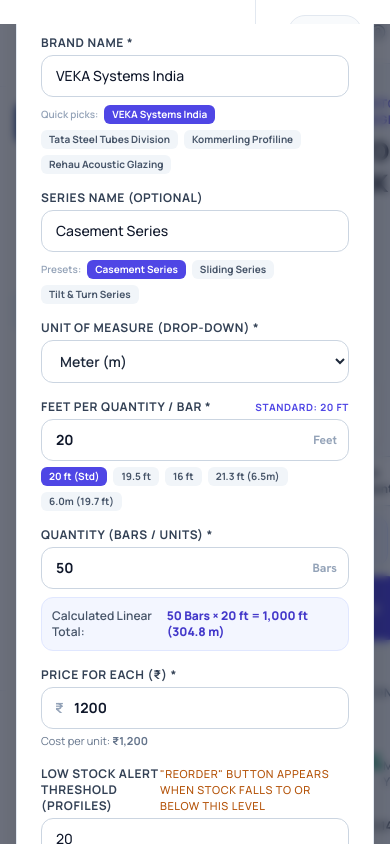
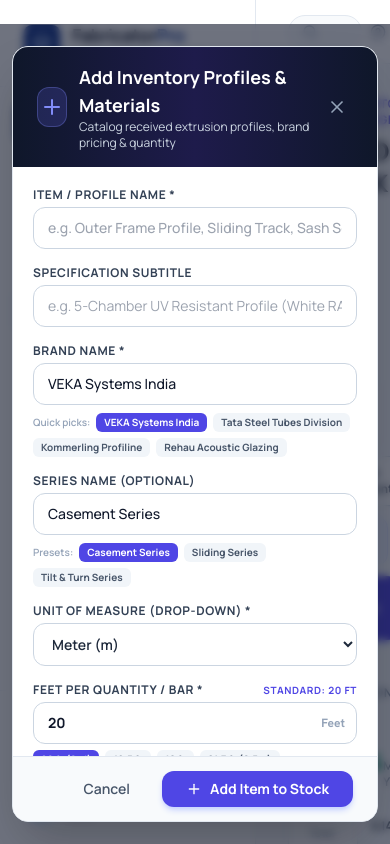
Before and after one commit to samachakri/fabricator-application, a Next.js app: page /inventory in a window 390 px wide. Both pictures are taken after typing "Sample" into the empty fields and a click on the button "+ Add Inventory Item". Shown: the top 844 px of the page. Built offline with nearby package versions, Linux system fonts and the light colour scheme.

Commit message:
fix(inventory): make Add and Edit inventory modals responsive with sticky header/footer and internal scrolling at 100% zoom

```diff
--- a/components/modals/AddInventoryModal.tsx
+++ b/components/modals/AddInventoryModal.tsx
@@ -134,10 +134,10 @@ export default function AddInventoryModal({ isOpen, onClose }: AddInventoryModal
   };
 
   return (
-    <div className="fixed inset-0 z-50 flex items-center justify-center bg-slate-900/60 backdrop-blur-sm p-4 overflow-y-auto">
-      <div className="bg-white rounded-2xl shadow-2xl max-w-2xl w-full overflow-hidden border border-slate-200 animate-in fade-in zoom-in-95 duration-150 my-8">
+    <div className="fixed inset-0 z-50 flex items-center justify-center bg-slate-900/60 backdrop-blur-sm p-3 sm:p-4 overflow-hidden">
+      <div className="bg-white rounded-2xl shadow-2xl max-w-2xl w-full max-h-[92vh] flex flex-col overflow-hidden border border-slate-200 animate-in fade-in zoom-in-95 duration-150">
         {/* Header */}
-        <div className="bg-gradient-to-r from-slate-900 via-indigo-950 to-slate-900 px-6 py-5 text-white flex items-center justify-between">
+        <div className="shrink-0 bg-gradient-to-r from-slate-900 via-indigo-950 to-slate-900 px-6 py-4 sm:py-5 text-white flex items-center justify-between">
           <div className="flex items-center gap-3">
             <div className="w-10 h-10 rounded-xl bg-indigo-500/20 border border-indigo-400/30 flex items-center justify-center text-indigo-400">
               <Plus className="w-6 h-6" />
@@ -157,7 +157,7 @@ export default function AddInventoryModal({ isOpen, onClose }: AddInventoryModal
 
         {/* Content */}
         {successMsg ? (
-          <div className="p-12 text-center space-y-4">
+          <div className="flex-1 overflow-y-auto p-8 sm:p-12 text-center space-y-4">
             <div className="w-16 h-16 bg-emerald-50 text-emerald-600 rounded-full flex items-center justify-center mx-auto ring-8 ring-emerald-50/50 animate-bounce">
               <CheckCircle2 className="w-8 h-8" />
             </div>
@@ -167,8 +167,9 @@ export default function AddInventoryModal({ isOpen, onClose }: AddInventoryModal
             </p>
           </div>
         ) : (
-          <form onSubmit={handleSubmit} className="p-6 space-y-5">
-            <div className="grid grid-cols-1 md:grid-cols-2 gap-4">
+          <form onSubmit={handleSubmit} className="flex-1 flex flex-col min-h-0 overflow-hidden">
+            <div className="flex-1 overflow-y-auto p-5 sm:p-6 space-y-5">
+              <div className="grid grid-cols-1 md:grid-cols-2 gap-4">
               {/* Item / Profile Name */}
               <div className="md:col-span-2">
                 <label className="block text-xs font-bold uppercase tracking-wider text-slate-700 mb-1">
@@ -448,19 +449,20 @@ export default function AddInventoryModal({ isOpen, onClose }: AddInventoryModal
                 </div>
               </div>
             </div>
+            </div>
 
-            {/* Footer buttons */}
-            <div className="flex items-center justify-end gap-3 pt-2">
+            {/* Fixed Footer */}
+            <div className="shrink-0 bg-slate-50 border-t border-slate-200 px-6 py-3.5 flex items-center justify-end gap-3">
               <button
                 type="button"
                 onClick={onClose}
-                className="px-5 py-2.5 text-sm font-semibold text-slate-600 hover:text-slate-800 hover:bg-slate-100 rounded-xl transition-colors"
+                className="px-5 py-2 text-sm font-semibold text-slate-600 hover:text-slate-800 hover:bg-slate-200/70 rounded-xl transition-colors"
               >
                 Cancel
               </button>
               <button
                 type="submit"
-                className="px-6 py-2.5 text-sm font-bold text-white bg-indigo-600 hover:bg-indigo-700 active:bg-indigo-800 rounded-xl shadow-md shadow-indigo-200 transition-all flex items-center gap-2"
+                className="px-6 py-2 text-sm font-bold text-white bg-indigo-600 hover:bg-indigo-700 active:bg-indigo-800 rounded-xl shadow-md shadow-indigo-200 transition-all flex items-center gap-2"
               >
                 <Plus className="w-4 h-4" />
                 <span>Add Item to Stock</span>
--- a/components/modals/EditItemModal.tsx
+++ b/components/modals/EditItemModal.tsx
@@ -127,10 +127,10 @@ export default function EditItemModal({ isOpen, onClose, item }: EditItemModalPr
   };
 
   return (
-    <div className="fixed inset-0 z-50 flex items-center justify-center bg-slate-900/60 backdrop-blur-sm p-4 overflow-y-auto">
-      <div className="bg-white rounded-2xl shadow-2xl max-w-2xl w-full overflow-hidden border border-slate-200 animate-in fade-in zoom-in-95 duration-150 my-8">
+    <div className="fixed inset-0 z-50 flex items-center justify-center bg-slate-900/60 backdrop-blur-sm p-3 sm:p-4 overflow-hidden">
+      <div className="bg-white rounded-2xl shadow-2xl max-w-2xl w-full max-h-[92vh] flex flex-col overflow-hidden border border-slate-200 animate-in fade-in zoom-in-95 duration-150">
         {/* Header */}
-        <div className="bg-gradient-to-r from-slate-900 via-indigo-950 to-slate-900 px-6 py-5 text-white flex items-center justify-between">
+        <div className="shrink-0 bg-gradient-to-r from-slate-900 via-indigo-950 to-slate-900 px-6 py-4 sm:py-5 text-white flex items-center justify-between">
           <div className="flex items-center gap-3">
             <div className="w-10 h-10 rounded-xl bg-indigo-500/20 border border-indigo-400/30 flex items-center justify-center text-indigo-400">
               <Edit3 className="w-5 h-5" />
@@ -152,7 +152,7 @@ export default function EditItemModal({ isOpen, onClose, item }: EditItemModalPr
 
         {/* Content */}
         {success ? (
-          <div className="p-10 text-center space-y-3">
+          <div className="flex-1 overflow-y-auto p-8 sm:p-10 text-center space-y-3">
             <div className="w-14 h-14 bg-emerald-50 text-emerald-600 rounded-full flex items-center justify-center mx-auto ring-8 ring-emerald-50/50">
               <CheckCircle2 className="w-8 h-8" />
             </div>
@@ -162,8 +162,9 @@ export default function EditItemModal({ isOpen, onClose, item }: EditItemModalPr
             </p>
           </div>
         ) : (
-          <form onSubmit={handleSubmit} className="p-6 space-y-5">
-            <div className="grid grid-cols-1 md:grid-cols-2 gap-4">
+          <form onSubmit={handleSubmit} className="flex-1 flex flex-col min-h-0 overflow-hidden">
+            <div className="flex-1 overflow-y-auto p-5 sm:p-6 space-y-5">
+              <div className="grid grid-cols-1 md:grid-cols-2 gap-4">
               {/* Material Name */}
               <div className="md:col-span-2">
                 <label className="block text-xs font-bold uppercase tracking-wider text-slate-700 mb-1">
@@ -400,22 +401,23 @@ export default function EditItemModal({ isOpen, onClose, item }: EditItemModalPr
                 </button>
               </div>
             </div>
+            </div>
 
-            {/* Footer Buttons */}
-            <div className="flex items-center justify-end gap-3 pt-2">
+            {/* Fixed Footer Buttons */}
+            <div className="shrink-0 bg-slate-50 border-t border-slate-200 px-6 py-3.5 flex items-center justify-end gap-3">
               <button
                 type="button"
                 onClick={onClose}
-                className="px-5 py-2.5 text-sm font-semibold text-slate-600 hover:text-slate-800 hover:bg-slate-100 rounded-xl transition-colors"
+                className="px-5 py-2 text-sm font-semibold text-slate-600 hover:text-slate-800 hover:bg-slate-200/70 rounded-xl transition-colors"
               >
                 Cancel
               </button>
               <button
                 type="submit"
-                className="px-6 py-2.5 text-sm font-bold text-white bg-indigo-600 hover:bg-indigo-700 active:bg-indigo-800 rounded-xl shadow-md shadow-indigo-200 transition-all flex items-center gap-2"
+                className="px-6 py-2 text-sm font-bold text-white bg-indigo-600 hover:bg-indigo-700 active:bg-indigo-800 rounded-xl shadow-md shadow-indigo-200 transition-all flex items-center gap-2"
               >
                 <Edit3 className="w-4 h-4" />
-                Save Changes
+                <span>Save Changes</span>
               </button>
             </div>
           </form>
```
